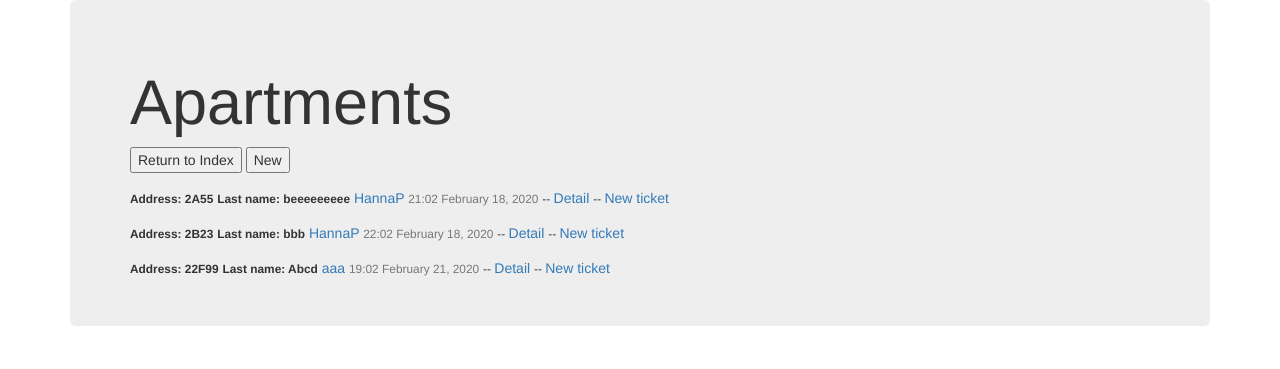
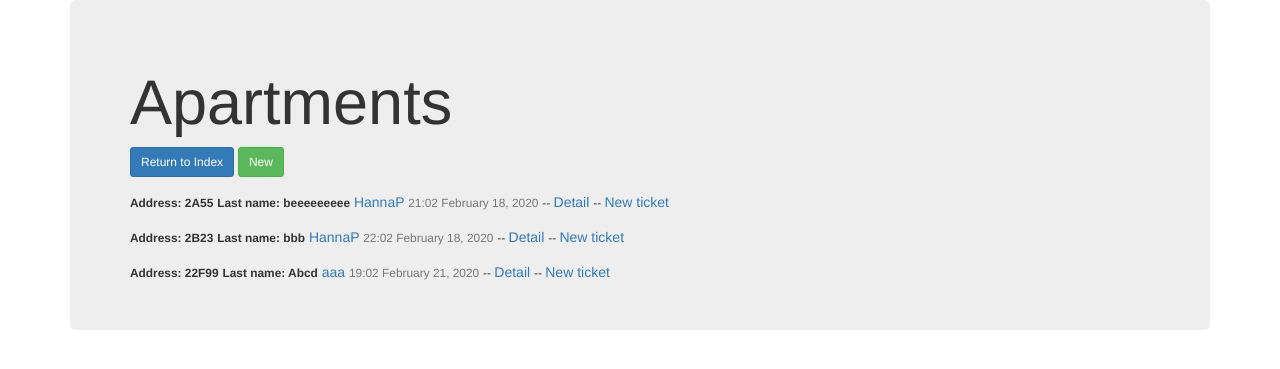
Before and after one commit to hann1010/Facilities0Pre1, a Django app: page /apartment/ in a window 1280 px wide. Shown: the top 369 px of the page. Run offline with Django 3.2, Linux system fonts and the light colour scheme; data comes from the database, SQL or seed files in the repository; some libraries are stand-ins or nearby versions.

Commit message:
Fixing apartment.html

```diff
--- a/FacilitiesApp/templates/FacilitiesApp/apartment.html
+++ b/FacilitiesApp/templates/FacilitiesApp/apartment.html
@@ -19,8 +19,9 @@
 		<div class="jumbotron">
 			<h1>Apartments</h1>
 
-			<input type="submit" value="Return to Index" onclick="window.location='../';" />
-    		<input type="submit" value="New" onclick="window.location='#';" />
+
+		<a class="btn btn-primary btn-sm mt-1 mb-1" href="{% url 'home'  %}">Return to Index</a>
+		<a class="btn btn-success btn-sm mt-1 mb-1" href="#">New</a>
 
 		{% block content %}
     	{% for Apartment in posts %}
```
